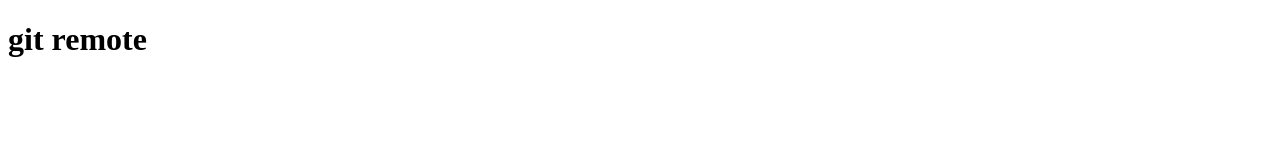
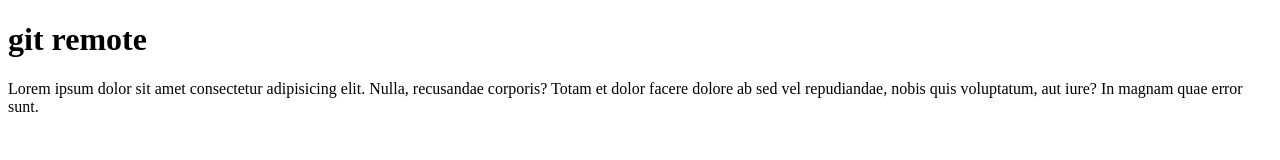
Before and after one commit to rasyhiid/rad_git_tes, a plain HTML site: page index.html in a window 1280 px wide. Drawn offline with Linux system fonts and the light colour scheme.

Commit message:
menambahkan paragraf

```diff
--- a/index.html
+++ b/index.html
@@ -7,5 +7,6 @@
 </head>
 <body>
     <h1>git remote</h1>
+    <p>Lorem ipsum dolor sit amet consectetur adipisicing elit. Nulla, recusandae corporis? Totam et dolor facere dolore ab sed vel repudiandae, nobis quis voluptatum, aut iure? In magnam quae error sunt.</p>
 </body>
 </html>
```
